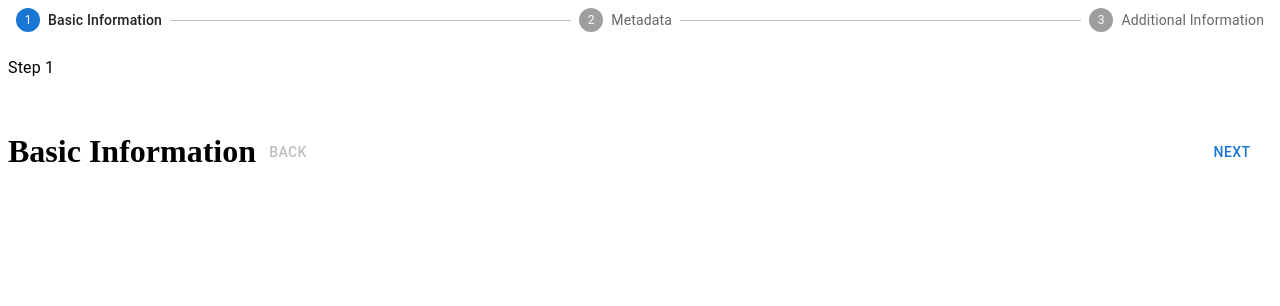
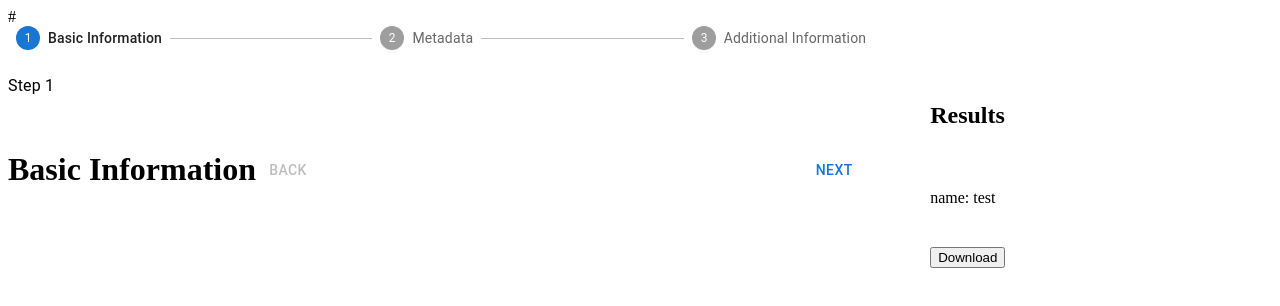
Before and after one commit to fengelniederhammer/GenSpectrumConfigGenerator, a React (Vite) app: page / in a window 1280 px wide. Both pictures are taken after a click on the button "NEW". Shown: the top 306 px of the page. Built offline with nearby package versions, Linux system fonts and the light colour scheme.

Commit message:
add Results component

```diff
--- a/package.json
+++ b/package.json
@@ -13,10 +13,12 @@
     "@emotion/react": "^11.11.1",
     "@emotion/styled": "^11.11.0",
     "@mui/material": "^5.14.17",
+    "js-yaml": "^4.1.0",
     "react": "^18.2.0",
     "react-dom": "^18.2.0"
   },
   "devDependencies": {
+    "@types/js-yaml": "^4.0.9",
     "@types/react": "^18.2.15",
     "@types/react-dom": "^18.2.7",
     "@typescript-eslint/eslint-plugin": "^6.0.0",
--- a/src/App.tsx
+++ b/src/App.tsx
@@ -1,7 +1,8 @@
-import {Button} from '@mui/material';
+import {Box, Button} from '@mui/material';
 import {ConfigProvider} from './configContext.tsx';
 import {useState} from 'react';
 import {ConfigWizard} from './ConfigWizard.tsx';
+import {Results} from "./Results.tsx";
 
 function App() {
     const [newConfig, setNewConfig] = useState(true);
@@ -28,8 +29,11 @@ function App() {
     }
 
     return (
-        <ConfigProvider initialConfig={config}>
-            <ConfigWizard/>
+        <ConfigProvider initialConfig={config}>#
+            <Box sx={{  display: 'flex'  }}>
+                <ConfigWizard/>
+                <Results />
+            </Box>
         </ConfigProvider>
     );
 }
--- /dev/null
+++ b/src/Results.tsx
@@ -0,0 +1,46 @@
+// write a component that reads the results from the context and displays them in a list
+
+import {FC, useContext} from 'react';
+import {ConfigContext} from "./configContext";
+import {dump} from "js-yaml";
+import {Box} from "@mui/material";
+
+export const Results : FC  = () => {
+    const configContext = useContext(ConfigContext);
+
+
+    function handleDownload() {
+
+        const blob = new Blob([dump(configContext)], { type: 'text/plain' });
+        const url = URL.createObjectURL(blob);
+
+        const a = document.createElement('a');
+        a.href = url;
+        a.download = `config.yaml`;
+        a.click();
+
+        URL.revokeObjectURL(url);
+    }
+
+    return (
+        <Box
+            sx={{
+                display: 'flex',
+                alignItems: 'flex-start',
+                flexDirection: 'column',
+                p: 5,
+                m: 2,
+                gap: 5,
+                bgcolor: 'background.paper',
+                width: '33%'
+            }}
+        >
+            <h2>Results</h2>
+            <div>
+                {dump(configContext)}
+            </div>
+            <button onClick={handleDownload}>Download</button>
+        </Box>
+
+    );
+}
```
Also changed, not shown: 1 other file (tests, documents, lock files or other folders).
